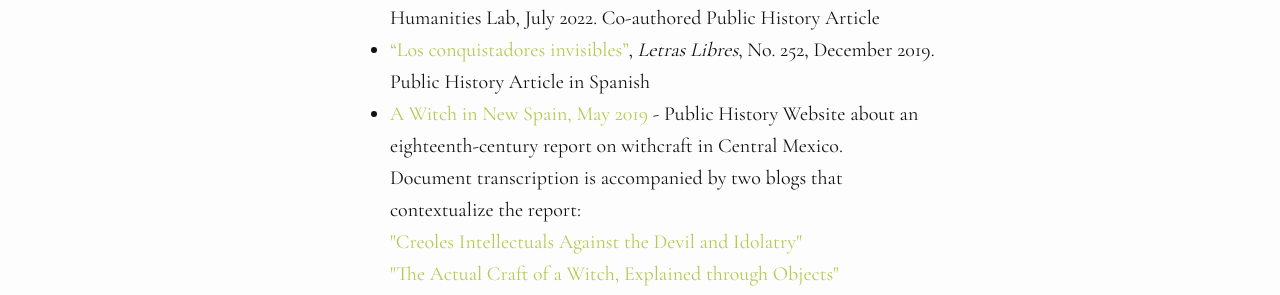
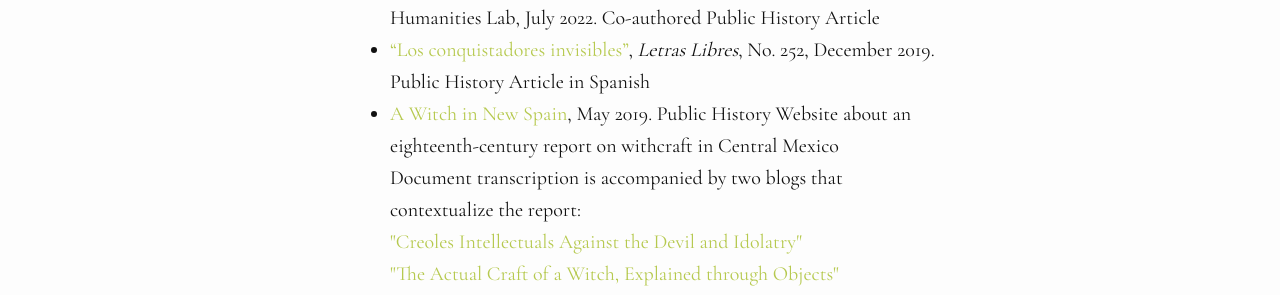
Before and after one commit to diana-heredia/diana-heredia.github.io, a Jekyll site: the page built from projects.markdown, in a window 1280 px wide. Shown: the part 288-583 px from the top of the page. Built offline with Jekyll 4.4.1, drawn with Linux system fonts in a browser that asks for light colours.

```diff
--- a/projects.markdown
+++ b/projects.markdown
@@ -10,7 +10,7 @@ permalink: /en/writing/
 
   <li><a href="https://letraslibres.com/revista/los-conquistadores-invisibles/">“Los conquistadores invisibles”</a>, <i>Letras Libres</i>, No. 252, December 2019. Public History Article in Spanish</li>
 
-<li><a href="https://witchcraftinnewspain.wordpress.com/">A Witch in New Spain, May 2019 </a>- Public History Website about an eighteenth-century report on withcraft in Central Mexico. </li>
+<li><a href="https://witchcraftinnewspain.wordpress.com/">A Witch in New Spain</a>, May 2019. Public History Website about an eighteenth-century report on withcraft in Central Mexico </li>
 Document transcription is accompanied by two blogs that contextualize the report:
  <br><a href="https://witchcraftinnewspain.wordpress.com/en/blog-1/">"Creoles Intellectuals Against the Devil and Idolatry"</a>
  <br><a href="https://witchcraftinnewspain.wordpress.com/en/blog-2/">"The Actual Craft of a Witch, Explained through Objects"</a>
```
